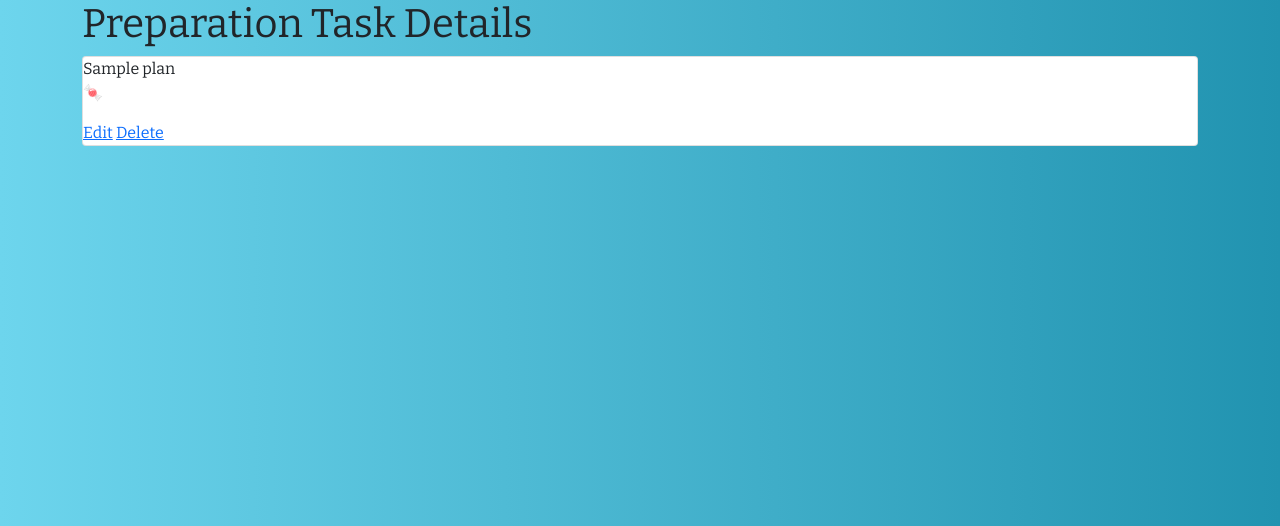
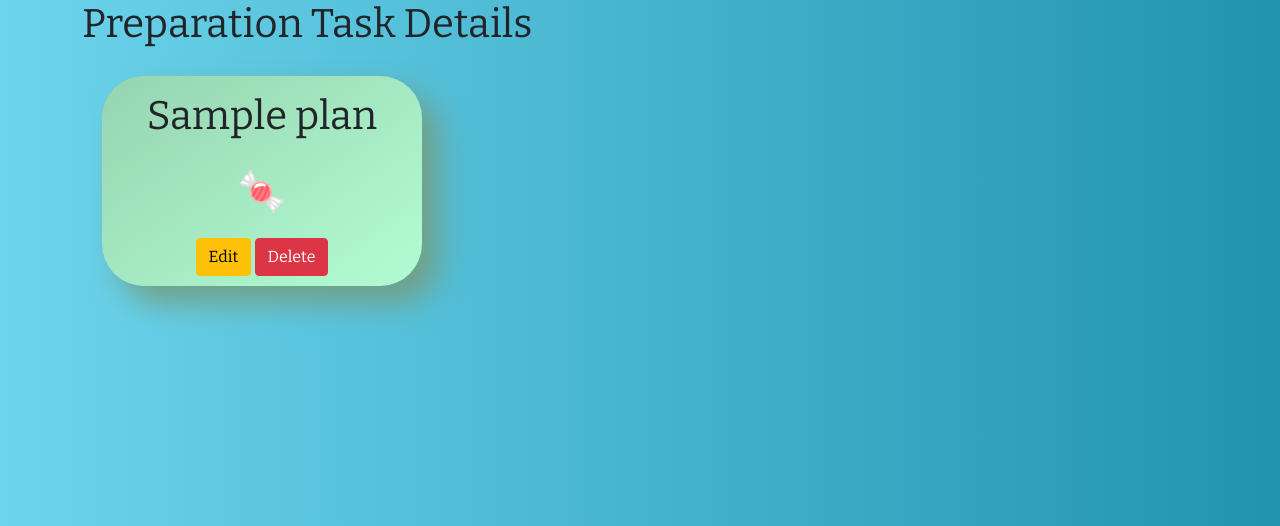
Before and after one commit to janae-b/partygameplanner, a Django app: page /plans/1/ in a window 1280 px wide. Shown: the part 72-598 px from the top of the page. Run offline with Django 3.2, Linux system fonts and the light colour scheme; a user stored in the database is signed in; tables that the repository leaves empty hold one stand-in row (values such as "Sample post").

Commit message:
idea for task card

```diff
--- a/main_app/static/css/style.css
+++ b/main_app/static/css/style.css
@@ -21,6 +21,27 @@ footer.page-footer {
 
 html {
   height:100%;
+}
+
+.card-task {
+  display: flex;
+  flex-direction: row;
+  flex-wrap: wrap;
+  align-content: space-around;
+  justify-content: center;
+  border-radius: 42px;
+  background: linear-gradient(145deg, #96d4b1, #b3fdd3);
+  box-shadow:  17px 17px 31px #72a086;
+              /* -17px -17px 100px #dcffff; */
+  text-align: center;
+  min-width: 10rem;
+  max-width: 20rem;
+  margin: 20px;
+  padding: 10px;
+}
+
+.card-task-content {
+  font-size: 2.5rem;
 }
 
 .bg {
--- a/main_app/templates/base.html
+++ b/main_app/templates/base.html
@@ -62,7 +62,7 @@
 
     {% endblock %}
   </main>
-  <footer class="page-footer teal darken-4">
+  <footer class="page-footer">
     <div class="right">All Rights Reserved, &copy; 2021 Party Game Planner created by <strong>Janae Boersma</strong>&nbsp;</div>
   </footer>
 </body>
--- a/main_app/templates/main_app/game_form.html
+++ b/main_app/templates/main_app/game_form.html
@@ -13,6 +13,6 @@
     <table>
       {{ form.as_table }}
     </table>
-    <input type="submit" value="Add Game" class="btn btn-light">
+    <input type="submit" value="Add Game" class="btn btn-warning">
   </form>
 {% endblock %}
--- a/main_app/templates/main_app/plan_confirm_delete.html
+++ b/main_app/templates/main_app/plan_confirm_delete.html
@@ -7,7 +7,7 @@
 
   <form action="" method="POST">
     {% csrf_token %}
-    <input type="submit" value="Yes - Let's Delete!" class="btn">
-    <a href="{% url 'plans_detail' object.id %}">Cancel</a>
+    <input type="submit" value="Delete" class="btn btn-outline-danger">
+    <a href="{% url 'plans_detail' object.id %}" class="btn btn-outline-dark">Cancel</a>
   </form>
 {% endblock %}
--- a/main_app/templates/main_app/plan_detail.html
+++ b/main_app/templates/main_app/plan_detail.html
@@ -5,14 +5,15 @@
 
 <div class="row">
   <div class="col s6 col-offset-3">
-    <div class="card">
-      <div class="card-content">
-        <span class="card-title">{{ plan.name }}</span>
+    <div class="card-task">
+      <div class="card-task-content">
+        {% comment %} <span class="card-title">{{ plan.name }}</span> {% endcomment %}
+        <p>{{ plan.name }} </p>
         <p>{{ plan.get_emoji_display }}</p>
       </div>
       <div class="card-action">
-        <a href="{% url 'plans_update' plan.id %}">Edit</a>
-        <a href="{% url 'plans_delete' plan.id %}">Delete</a>
+        <a class="btn btn-warning" href="{% url 'plans_update' plan.id %}">Edit</a>
+        <a class="btn btn-danger" href="{% url 'plans_delete' plan.id %}">Delete</a>
       </div>
     </div>
   </div>
--- a/main_app/templates/main_app/plan_list.html
+++ b/main_app/templates/main_app/plan_list.html
@@ -5,8 +5,8 @@
 
 {% for plan in plan_list %}
   <a href="{% url 'plans_detail' plan.id %}">
-    <div class="card">
-        <div class="card-content">
+    <div class="card-task">
+        <div class="card-task-content">
             <span class="card-title">{{ plan.name }}</span>
             <p>{{ plan.get_emoji_display }}</p>
         </div>
```
Also changed, not shown: main_app/templates/main_app/plan_form.html (+1 -6 lines).
